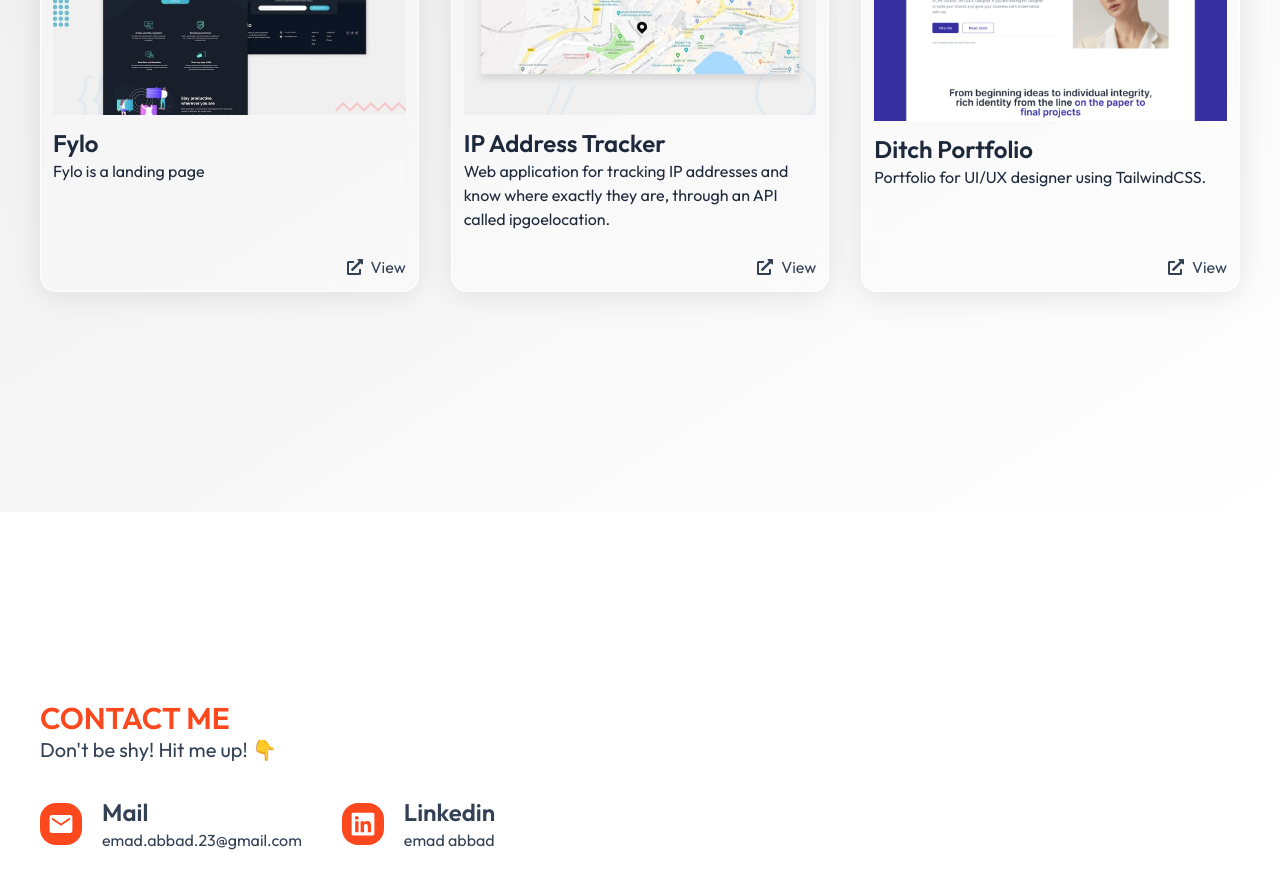
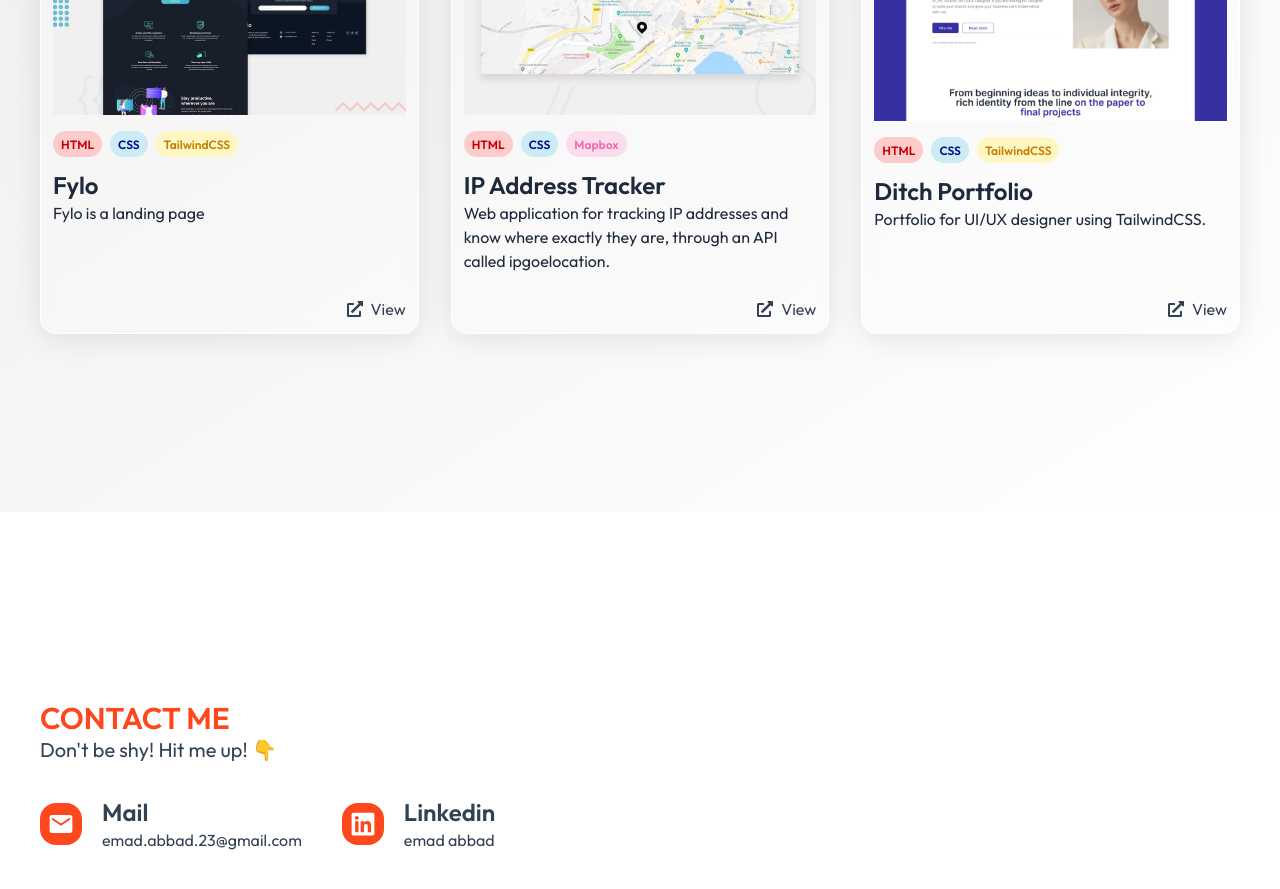
Before and after one commit to imad273/portfolio, a Next.js app: page / in a window 1280 px wide. Shown: the part 2420-3309 px from the top of the page. Built offline with nearby package versions, Linux system fonts and the light colour scheme.

Commit message:
update: projects page

```diff
--- a/src/components/pages/Projects.tsx
+++ b/src/components/pages/Projects.tsx
@@ -12,19 +12,70 @@ const Projects = () => {
       picture: FyloPic,
       name: "Fylo",
       description: "Fylo is a landing page",
-      link: "https://imad273.github.io/Fylo-Landing-Page/public/"
+      link: "https://imad273.github.io/Fylo-Landing-Page/public/",
+      technologies: [
+        {
+          name: "HTML",
+          bgColor: "#fccccc",
+          textColor: "#C30101"
+        },
+        {
+          name: "CSS",
+          bgColor: "#cbebf5",
+          textColor: "#000F8E"
+        },
+        {
+          name: "TailwindCSS",
+          bgColor: "#FEF7C3",
+          textColor: "#C78000"
+        }
+      ]
     },
     {
       picture: IpAddressTracking,
       name: "IP Address Tracker",
       description: "Web application for tracking IP addresses and know where exactly they are, through an API called ipgoelocation.",
-      link: "https://imad273.github.io/ip-address-tracker/"
+      link: "https://imad273.github.io/ip-address-tracker/",
+      technologies: [
+        {
+          name: "HTML",
+          bgColor: "#fccccc",
+          textColor: "#C30101"
+        },
+        {
+          name: "CSS",
+          bgColor: "#cbebf5",
+          textColor: "#000F8E"
+        },
+        {
+          name: "Mapbox",
+          bgColor: "#FBDDED",
+          textColor: "#EF6DAF"
+        }
+      ]
     },
     {
       picture: Ditch,
       name: "Ditch Portfolio",
       description: "Portfolio for UI/UX designer using TailwindCSS.",
-      link: "https://imad273.github.io/Ditch-Portfolio/public/"
+      link: "https://imad273.github.io/Ditch-Portfolio/public/",
+      technologies: [
+        {
+          name: "HTML",
+          bgColor: "#fccccc",
+          textColor: "#C30101"
+        },
+        {
+          name: "CSS",
+          bgColor: "#cbebf5",
+          textColor: "#000F8E"
+        },
+        {
+          name: "TailwindCSS",
+          bgColor: "#FEF7C3",
+          textColor: "#C78000"
+        }
+      ]
     }
   ]
 
@@ -40,15 +91,22 @@ const Projects = () => {
                 <Image src={project.picture} alt={project.name} />
                 <div className='flex flex-col gap-6 pt-3 h-full'>
                   <div className='flex-1'>
+                    <div className='flex gap-2 mb-3 mt-1'>
+                      {project.technologies.map(tech => (
+                        <div className='pb-0.5 px-2 rounded-full' style={{ background: tech.bgColor, color: tech.textColor }}>
+                          <span className='text-xs font-semibold'>{tech.name}</span>
+                        </div>
+                      ))}
+                    </div>
                     <h3 className='text-2xl text-slate-800 font-semibold'>{project.name}</h3>
                     <p className='text-slate-800'>
                       {project.description}
                     </p>
                   </div>
 
-                  <div className=''>
-                    <div className='text-slate-700 hover:text-main flex justify-end'>
-                      <Link href={project.link} target='_blank' className='flex gap-2 items-center '>
+                  <div>
+                    <div className='flex justify-end'>
+                      <Link href={project.link} target='_blank' className='flex gap-2 items-center text-slate-700 hover:text-main'>
                         <FaExternalLinkAlt /> View
                       </Link>
                     </div>
```
